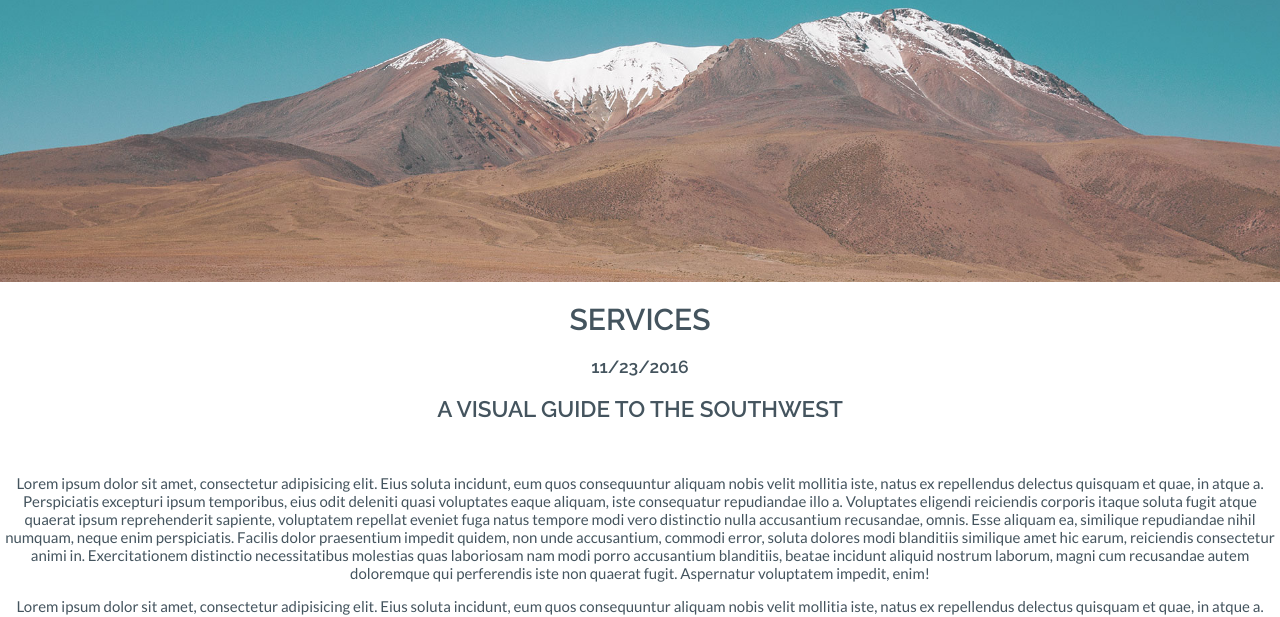
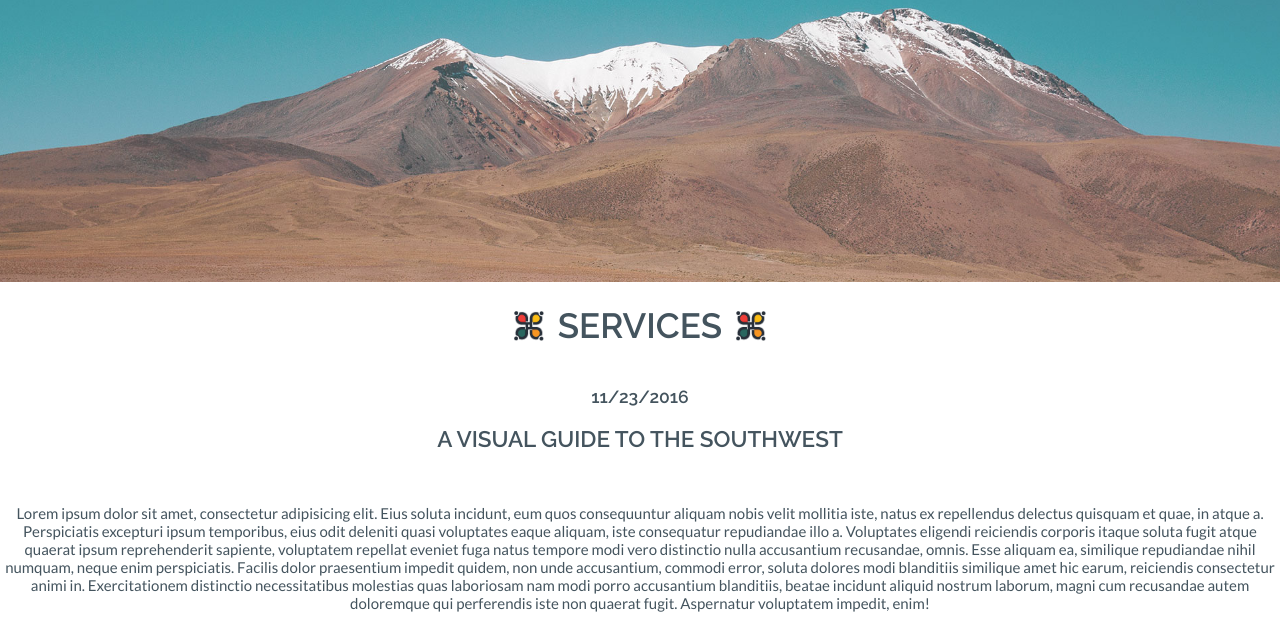
Before and after one commit to mghani101/Khidmat, a plain HTML site: page index.html in a window 1280 px wide. Shown: the part 188-805 px from the top of the page. Drawn offline with nearby package versions, Linux system fonts and the light colour scheme.

Commit message:
icon image for sections area

```diff
--- a/css/style.css
+++ b/css/style.css
@@ -14,6 +14,10 @@ body {
 
 h1, h2, h3, h4, a {
 	font-weight: 600;
+}
+
+h1 {
+	font-size: 35px;
 }
 
 a {
@@ -142,6 +146,20 @@ p {
 	height: 320px;
 }
 
+span.k-icon {
+	width: 30px;
+  height: 30px;
+  display: inline-block;
+	background-image: url("../images/khidmat-icon.png");
+	background-size: 30px 30px;
+	vertical-align: middle;
+}
+h1.k-icon-label {
+	display: inline-block;
+	vertical-align: middle;
+	padding-left: 10px;
+	padding-right: 10px;
+}
 
 /*** Styles to handle top navigation responsive for mobile view ***/
 
--- a/index.html
+++ b/index.html
@@ -36,7 +36,9 @@
 	</section>
 
 	<section id="services" class="services-wrap">
-		<h1>Services</h1>
+		<span class="k-icon"></span>
+		<h1 class="k-icon-label">Services</h1>
+		<span class="k-icon"></span>
 
 		<h3>11/23/2016</h3>
 		<h2>A Visual Guide to the Southwest</h2>
@@ -49,6 +51,9 @@
 	</section>
 
 	<section id="about" class="about-wrap">
+		<div class="k-icon-bg">
+
+		</div>
 		<h1>About Us</h1>
 
 		<h3>11/23/2016</h3>
```
Also changed, not shown: images/khidmat-icon.png (added).
